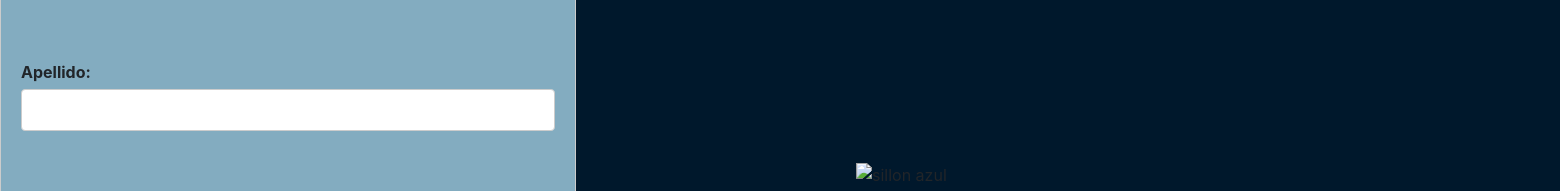
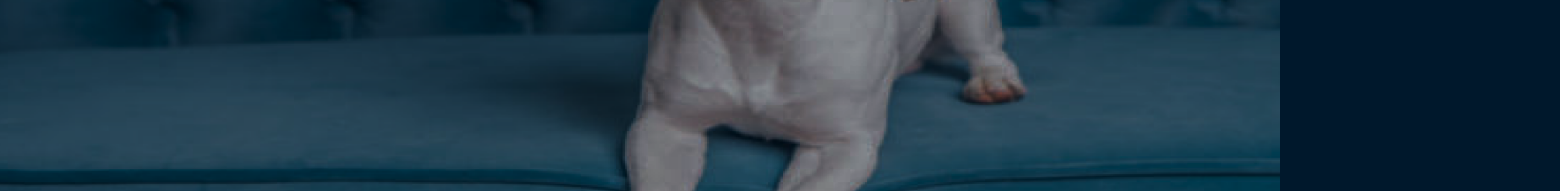
Before and after one commit to alessca1/Empresa-Muebles-DW1, a plain HTML site: page contactos.html in a window 1280 px wide. Shown: the part 172-363 px from the top of the page, 1560 px wide, since content can reach past the window. Drawn offline with nearby package versions, Linux system fonts and the light colour scheme; a web font is replaced by a local one.

Commit message:
Update contactos.html

```diff
--- a/contactos.html
+++ b/contactos.html
@@ -48,7 +48,7 @@
     </nav>
 
 
-            <img src="file:///C:/Users/User/Downloads/imagenperro.png" alt="perro en sillon" class="imagen-contacto">
+            <img src="img/0d778ee3-64d1-4103-9ae4-03c0b2d24c4c.png" alt="perro en sillon" class="imagen-contacto">
         <h1>CONTACTO</h1>
         <link href="https://fonts.google.com/specimen/Inter?query=inter" rel="stylesheet">
         <form action="/my-handling-form-page" method="post">
@@ -74,7 +74,7 @@
                 </div>
                 <input type="submit"value="enviar">
             </form>
-            <img src="file:///C:/Users/User/Downloads/a2ca3d33-c527-434d-87e6-f7bdc61f8ccf.png" alt="sillon azul" class="imagen-sillon">
+            <img src="img/7d24a8cf-2693-457e-9ee3-a7de16e41a87.png" alt="sillon azul" class="imagen-sillon">
 
             <footer class="footer">
                 <div class="container footer-content"></div>
```
